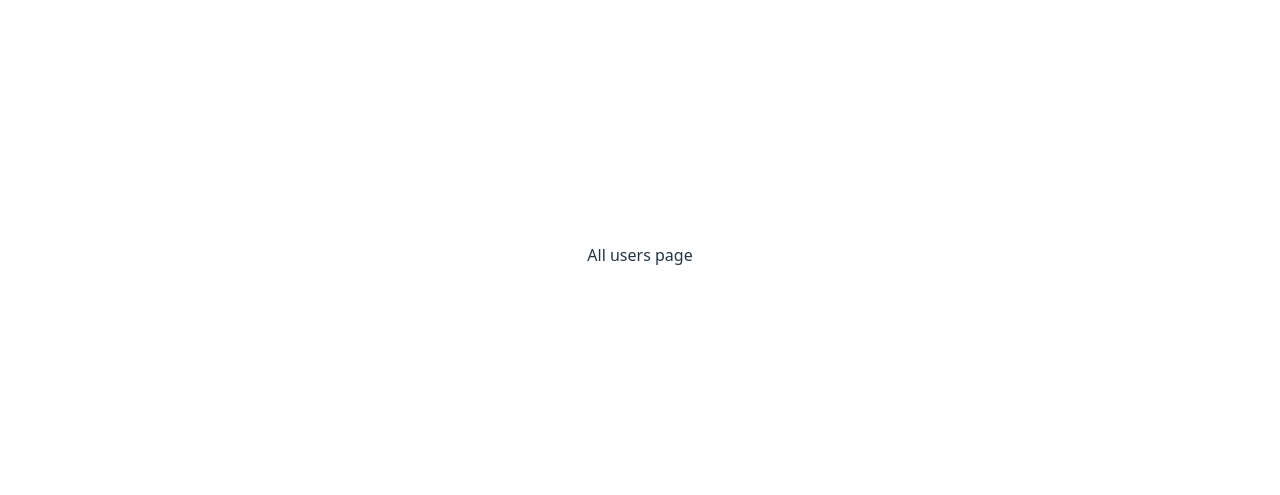
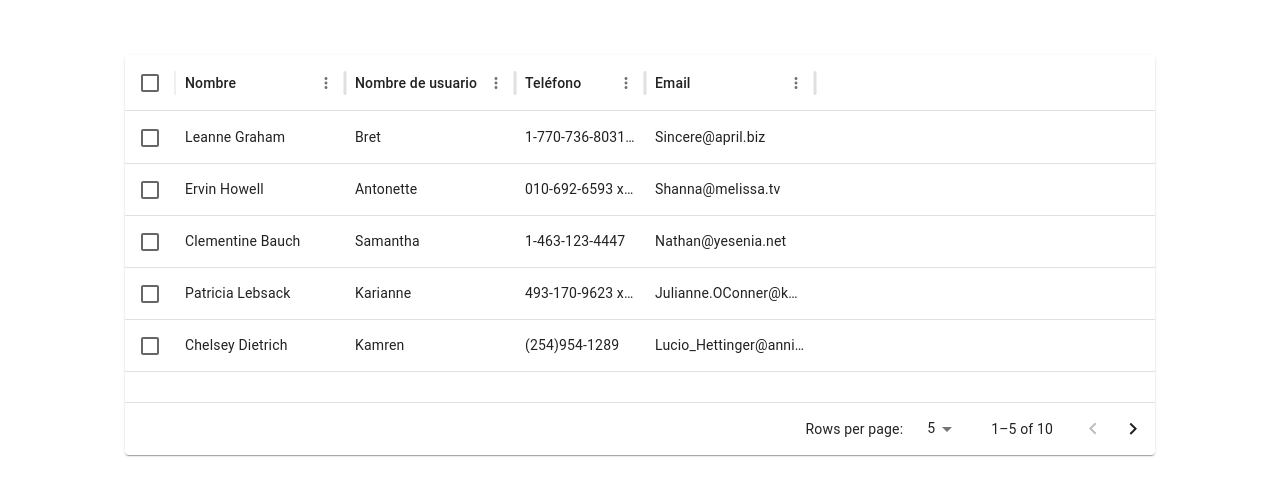
Before and after one commit to ivanezeqgonzalez/itsm-consulting, a React (Vite) app: page /allUsers in a window 1280 px wide. Shown: the part 145-640 px from the top of the page. Built offline with nearby package versions, Linux system fonts and the light colour scheme.

Commit message:
ITSM-1 Mostrar la tabla con datos mockeados Al hacer click en un usuario llevarlo a la pantalla userDetail.

```diff
--- a/package.json
+++ b/package.json
@@ -10,6 +10,10 @@
     "preview": "vite preview"
   },
   "dependencies": {
+    "@emotion/react": "^11.14.0",
+    "@emotion/styled": "^11.14.0",
+    "@mui/material": "^6.4.7",
+    "@mui/x-data-grid": "^7.27.3",
     "itsm-consulting": "file:",
     "react": "^19.0.0",
     "react-dom": "^19.0.0",
--- /dev/null
+++ b/src/components/TableUsers/TableUsers.tsx
@@ -0,0 +1,61 @@
+import * as React from 'react'
+import { DataGrid, GridColDef, GridEventListener } from '@mui/x-data-grid'
+import Paper from '@mui/material/Paper'
+
+import { IUser } from '../../domain/User'
+import { useNavigate, userNavigate } from 'react-router'
+
+export interface ITableUsers {
+  users: IUser[]
+}
+
+const columns: GridColDef[] = [
+  { field: 'name', headerName: 'Nombre', width: 170 },
+  { field: 'username', headerName: 'Nombre de usuario', width: 170 },
+  { field: 'phone', headerName: 'Teléfono', width: 130 },
+  {
+    field: 'email',
+    headerName: 'Email',
+    type: 'string',
+    width: 170
+  },
+  {
+    field: 'city',
+    headerName: 'Ciudad',
+    sortable: false,
+    width: 160,
+    valueGetter: (value, row) => `${row.address.city || ''}`
+  },
+  {
+    field: 'company',
+    headerName: 'Empresa',
+    type: 'string',
+    width: 180,
+    valueGetter: (value, row) => `${row.company.name || ''}`
+  }
+]
+
+const TableUsers = (props: ITableUsers) => {
+  const { users } = props
+  const paginationModel = { page: 0, pageSize: 5 }
+  const navigate = useNavigate();
+  const handleCellClick = (e: any) =>  {
+    console.log(e.id);
+    navigate(`/userDetails/${e.id}`)
+  }
+
+  return (
+    <Paper sx={{ height: 400, width: '100%' }}>
+      <DataGrid
+        rows={users}
+        columns={columns}
+        initialState={{ pagination: { paginationModel } }}
+        pageSizeOptions={[5, 10]}
+        checkboxSelection
+        sx={{ border: 0 }}
+        onCellClick={handleCellClick}
+      />
+    </Paper>
+  )
+}
+export default TableUsers
--- /dev/null
+++ b/src/domain/User.ts
@@ -0,0 +1,29 @@
+export interface IUser {
+  id: number
+  name: string
+  username: string
+  email: string
+  address: IAddress
+  phone: string
+  website: string
+  company: ICompany
+}
+
+export interface IAddress {
+  street: string
+  suite: string
+  city: string
+  zipcode: string
+  geo: IGeo
+}
+
+export interface ICompany {
+  name: string
+  catchPhrase: string
+  bs: string
+}
+
+export interface IGeo {
+  lat: string
+  lng: string
+}
--- a/src/main.tsx
+++ b/src/main.tsx
@@ -12,7 +12,7 @@
     <BrowserRouter>
       <Routes>
         <Route path='/allUsers' element={<AllUsers />}/>
-        <Route path='/userDetails' element={<UserDetails />}/>
+        <Route path='/userDetails/:id' element={<UserDetails />}/>
         <Route path='/postUser' element={<PostUser />}/>
         <Route path='/*' element={<App />}/>
       </Routes>
--- a/src/views/AllUsers.tsx
+++ b/src/views/AllUsers.tsx
@@ -1,7 +1,12 @@
-import React from 'react';
+import { useState } from 'react';
+import TableUsers from '../components/TableUsers/TableUsers';
+import { IUser } from '../domain/User';
+import { USERS_MOCK } from './mocks/users';
+
 
 const AllUsers = () => {
-  return <div>All users page</div>
+  const [users, setUsers] = useState<IUser[]>(USERS_MOCK)
+  return <TableUsers users={users}/>
 }
 
 export default AllUsers;
--- a/src/views/UserDetails.tsx
+++ b/src/views/UserDetails.tsx
@@ -1,7 +1,9 @@
 import React from 'react'
+import { useParams } from 'react-router'
 
 const UserDetails = () => {
-  return <div>User Details page</div>
+  const { id } = useParams()
+  return <div>User Details page for id {id} </div>
 }
 
 export default UserDetails
--- /dev/null
+++ b/src/views/mocks/users.ts
@@ -0,0 +1,234 @@
+import { IUser } from '../../domain/User'
+
+export const USERS_MOCK: IUser[] = [
+  {
+    id: 1,
+    name: 'Leanne Graham',
+    username: 'Bret',
+    email: 'Sincere@april.biz',
+    address: {
+      street: 'Kulas Light',
+      suite: 'Apt. 556',
+      city: 'Gwenborough',
+      zipcode: '92998-3874',
+      geo: {
+        lat: '-37.3159',
+        lng: '81.1496'
+      }
+    },
+    phone: '1-770-736-8031 x56442',
+    website: 'hildegard.org',
+    company: {
+      name: 'Romaguera-Crona',
+      catchPhrase: 'Multi-layered client-server neural-net',
+      bs: 'harness real-time e-markets'
+    }
+  },
+  {
+    id: 2,
+    name: 'Ervin Howell',
+    username: 'Antonette',
+    email: 'Shanna@melissa.tv',
+    address: {
+      street: 'Victor Plains',
+      suite: 'Suite 879',
+      city: 'Wisokyburgh',
+      zipcode: '90566-7771',
+      geo: {
+        lat: '-43.9509',
+        lng: '-34.4618'
+      }
+    },
+    phone: '010-692-6593 x09125',
+    website: 'anastasia.net',
+    company: {
+      name: 'Deckow-Crist',
+      catchPhrase: 'Proactive didactic contingency',
+      bs: 'synergize scalable supply-chains'
+    }
+  },
+  {
+    id: 3,
+    name: 'Clementine Bauch',
+    username: 'Samantha',
+    email: 'Nathan@yesenia.net',
+    address: {
+      street: 'Douglas Extension',
+      suite: 'Suite 847',
+      city: 'McKenziehaven',
+      zipcode: '59590-4157',
+      geo: {
+        lat: '-68.6102',
+        lng: '-47.0653'
+      }
+    },
+    phone: '1-463-123-4447',
+    website: 'ramiro.info',
+    company: {
+      name: 'Romaguera-Jacobson',
+      catchPhrase: 'Face to face bifurcated interface',
+      bs: 'e-enable strategic applications'
+    }
+  },
+  {
+    id: 4,
+    name: 'Patricia Lebsack',
+    username: 'Karianne',
+    email: 'Julianne.OConner@kory.org',
+    address: {
+      street: 'Hoeger Mall',
+      suite: 'Apt. 692',
+      city: 'South Elvis',
+      zipcode: '53919-4257',
+      geo: {
+        lat: '29.4572',
+        lng: '-164.2990'
+      }
+    },
+    phone: '493-170-9623 x156',
+    website: 'kale.biz',
+    company: {
+      name: 'Robel-Corkery',
+      catchPhrase: 'Multi-tiered zero tolerance productivity',
+      bs: 'transition cutting-edge web services'
+    }
+  },
+  {
+    id: 5,
+    name: 'Chelsey Dietrich',
+    username: 'Kamren',
+    email: 'Lucio_Hettinger@annie.ca',
+    address: {
+      street: 'Skiles Walks',
+      suite: 'Suite 351',
+      city: 'Roscoeview',
+      zipcode: '33263',
+      geo: {
+        lat: '-31.8129',
+        lng: '62.5342'
+      }
+    },
+    phone: '(254)954-1289',
+    website: 'demarco.info',
+    company: {
+      name: 'Keebler LLC',
+      catchPhrase: 'User-centric fault-tolerant solution',
+      bs: 'revolutionize end-to-end systems'
+    }
+  },
+  {
+    id: 6,
+    name: 'Mrs. Dennis Schulist',
+    username: 'Leopoldo_Corkery',
+    email: 'Karley_Dach@jasper.info',
+    address: {
+      street: 'Norberto Crossing',
+      suite: 'Apt. 950',
+      city: 'South Christy',
+      zipcode: '23505-1337',
+      geo: {
+        lat: '-71.4197',
+        lng: '71.7478'
+      }
+    },
+    phone: '1-477-935-8478 x6430',
+    website: 'ola.org',
+    company: {
+      name: 'Considine-Lockman',
+      catchPhrase: 'Synchronised bottom-line interface',
+      bs: 'e-enable innovative applications'
+    }
+  },
+  {
+    id: 7,
+    name: 'Kurtis Weissnat',
+    username: 'Elwyn.Skiles',
+    email: 'Telly.Hoeger@billy.biz',
+    address: {
+      street: 'Rex Trail',
+      suite: 'Suite 280',
+      city: 'Howemouth',
+      zipcode: '58804-1099',
+      geo: {
+        lat: '24.8918',
+        lng: '21.8984'
+      }
+    },
+    phone: '210.067.6132',
+    website: 'elvis.io',
+    company: {
+      name: 'Johns Group',
+      catchPhrase: 'Configurable multimedia task-force',
+      bs: 'generate enterprise e-tailers'
+    }
+  },
+  {
+    id: 8,
+    name: 'Nicholas Runolfsdottir V',
+    username: 'Maxime_Nienow',
+    email: 'Sherwood@rosamond.me',
+    address: {
+      street: 'Ellsworth Summit',
+      suite: 'Suite 729',
+      city: 'Aliyaview',
+      zipcode: '45169',
+      geo: {
+        lat: '-14.3990',
+        lng: '-120.7677'
+      }
+    },
+    phone: '586.493.6943 x140',
+    website: 'jacynthe.com',
+    company: {
+      name: 'Abernathy Group',
+      catchPhrase: 'Implemented secondary concept',
+      bs: 'e-enable extensible e-tailers'
+    }
+  },
+  {
+    id: 9,
+    name: 'Glenna Reichert',
+    username: 'Delphine',
+    email: 'Chaim_McDermott@dana.io',
+    address: {
+      street: 'Dayna Park',
+      suite: 'Suite 449',
+      city: 'Bartholomebury',
+      zipcode: '76495-3109',
+      geo: {
+        lat: '24.6463',
+        lng: '-168.8889'
+      }
+    },
+    phone: '(775)976-6794 x41206',
+    website: 'conrad.com',
+    company: {
+      name: 'Yost and Sons',
+      catchPhrase: 'Switchable contextually-based project',
+      bs: 'aggregate real-time technologies'
+    }
+  },
+  {
+    id: 10,
+    name: 'Clementina DuBuque',
+    username: 'Moriah.Stanton',
+    email: 'Rey.Padberg@karina.biz',
+    address: {
+      street: 'Kattie Turnpike',
+      suite: 'Suite 198',
+      city: 'Lebsackbury',
+      zipcode: '31428-2261',
+      geo: {
+        lat: '-38.2386',
+        lng: '57.2232'
+      }
+    },
+    phone: '024-648-3804',
+    website: 'ambrose.net',
+    company: {
+      name: 'Hoeger LLC',
+      catchPhrase: 'Centralized empowering task-force',
+      bs: 'target end-to-end models'
+    }
+  }
+]
```
Also changed, not shown: 1 other file (tests, documents, lock files or other folders).
